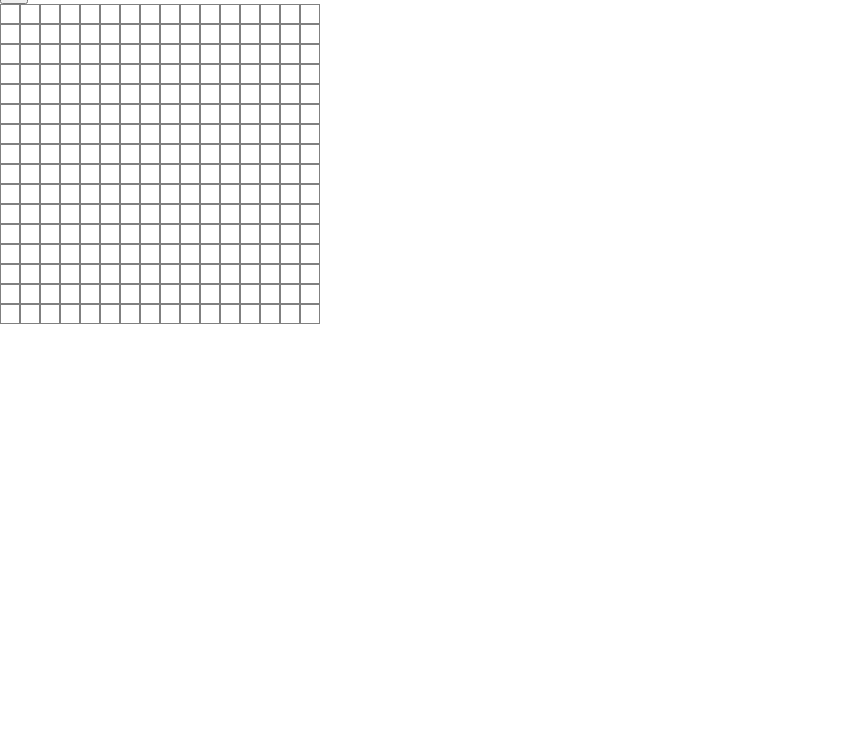
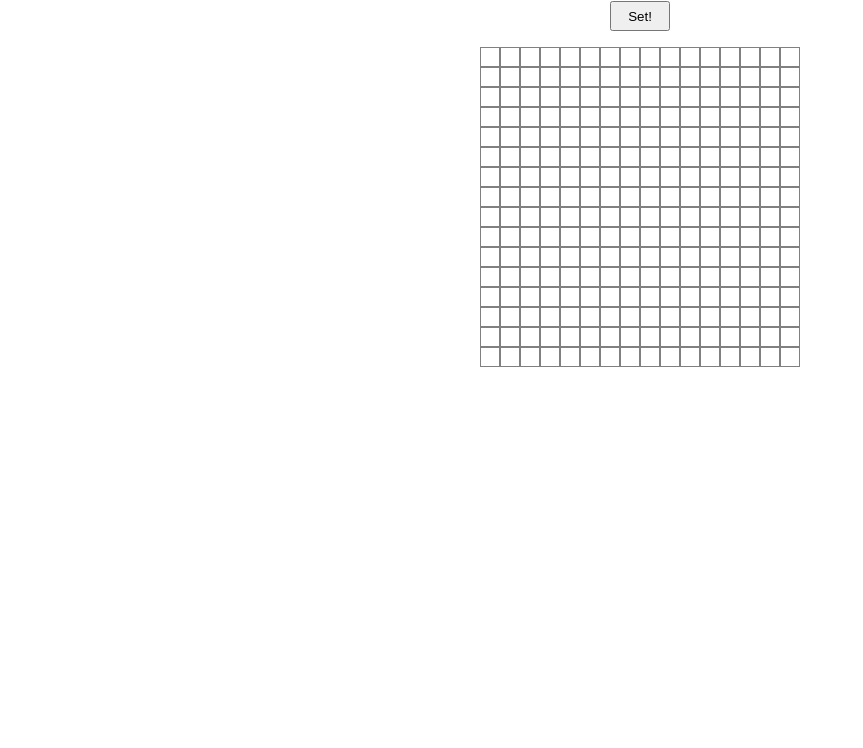
Before and after one commit to scorbiclife/odin-etch-a-sketch, a plain HTML site: page index.html in a window 1280 px wide. Shown: the part 52-800 px from the top of the page, without its empty margins (0-863 px from the left). Drawn offline with Linux system fonts and the light colour scheme.

Commit message:
feat(css): center page layout

```diff
--- a/index.css
+++ b/index.css
@@ -2,6 +2,19 @@
   margin: 0;
   padding: 0;
   box-sizing: border-box;
+}
+
+body {
+  display: flex;
+  flex-flow: column;
+  justify-content: center;
+  align-items: center;
+  gap: 16px;
+}
+
+#grid-size-prompt {
+  min-width: 60px;
+  height: 30px;
 }
 
 .main-container {
```
